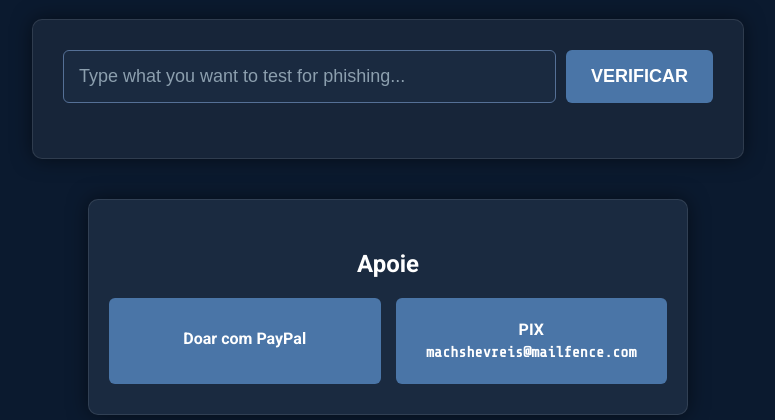
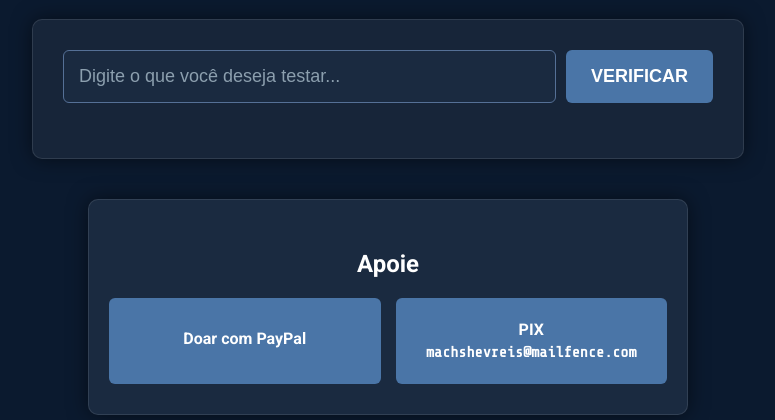
Before and after one commit to FFReis23/stripedowlsecurity, a Flask app: page / in a window 1280 px wide. Shown: the part 291-711 px from the top of the page, without its empty margins (252-1027 px from the left). Run offline with Flask 3, Linux system fonts and the light colour scheme.

Commit message:
Update index.html

```diff
--- a/templates/index.html
+++ b/templates/index.html
@@ -250,7 +250,7 @@
     <div class="container">
         <form method="POST">
             <div class="input-box">
-                <input type="text" name="url" placeholder="Type what you want to test for phishing..." required>
+                <input type="text" name="url" placeholder="Digite o que você deseja testar..." required>
                 <button type="submit">VERIFICAR</button>
             </div>
         </form>
```
